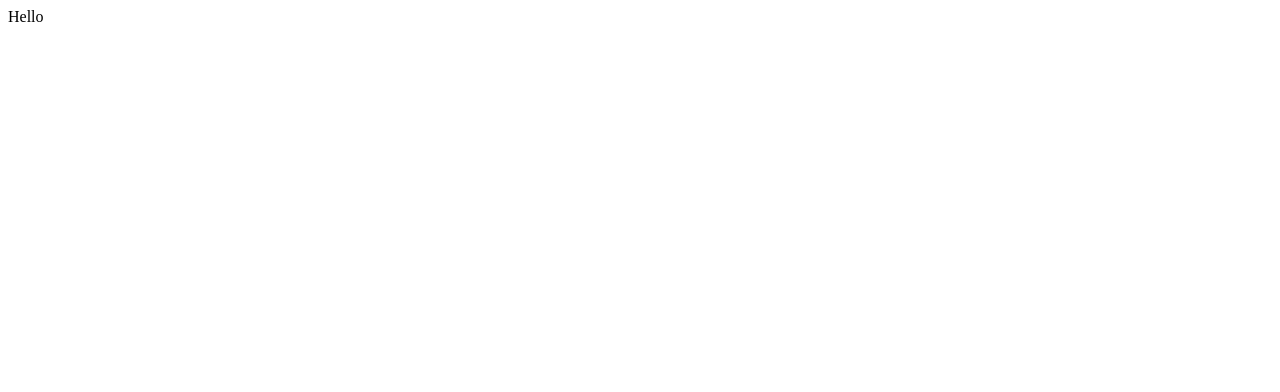
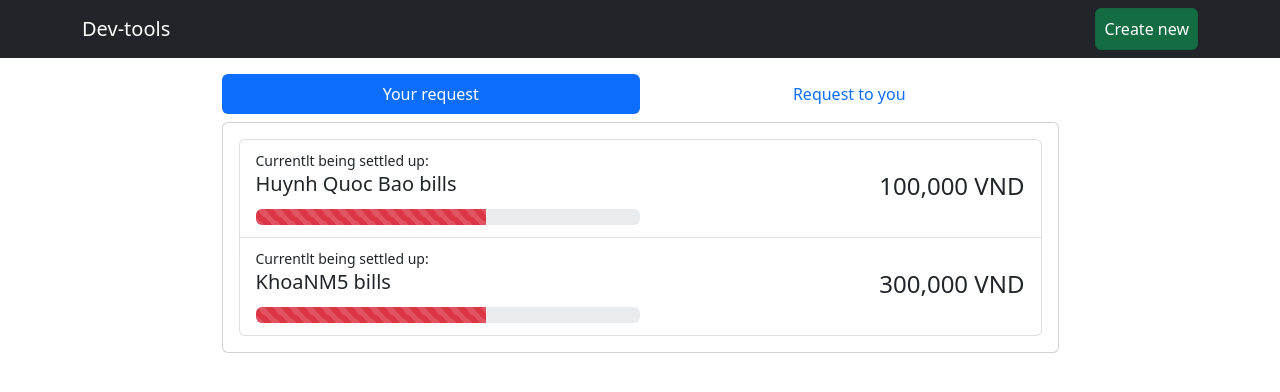
Before and after one commit to baohuynh0188/dev-tools, a React (Create React App) app: page /share-money in a window 1280 px wide. Shown: the top 392 px of the page. Built offline with nearby package versions, Linux system fonts and the light colour scheme.

Commit message:
create ReleaseTagsPage.tsx

```diff
--- a/src/App.tsx
+++ b/src/App.tsx
@@ -1,10 +1,14 @@
 import React from 'react';
+import { Route, Routes } from 'react-router-dom';
+import router from './router';
 
-const App = () => {
+const App = (): JSX.Element => {
   return (
-    <div className="App">
-      Hello
-    </div>
+    <Routes>
+      {router.map(({ path, element }, index) => (
+        <Route key={index} path={path} element={element} />
+      ))}
+    </Routes>
   );
 }
 
--- /dev/null
+++ b/src/components/Navbar.tsx
@@ -0,0 +1,35 @@
+import React from "react";
+import { Button, Nav } from "react-bootstrap";
+
+const Navbar = (): JSX.Element => {
+  return (
+    <Nav className="navbar navbar-expand-lg navbar-dark bg-dark">
+      <div className="container">
+        <span className="navbar-brand">
+          Dev-tools
+        </span>
+        <Button
+          className="navbar-toggler"
+          data-bs-toggle="collapse"
+          data-bs-target="#navbarSupportedContent"
+          aria-controls="navbarSupportedContent"
+          aria-expanded="false"
+          aria-label="Toggle navigation"
+        >
+          <span className="navbar-toggler-icon"></span>
+        </Button>
+        <div className="collapse navbar-collapse" id="navbarSupportedContent">
+          <ul className="navbar-nav ms-auto mb-2 mb-lg-0">
+            <li className="nav-item">
+              <Button variant="success" className="nav-link active">
+                Create new
+              </Button>
+            </li>
+          </ul>
+        </div>
+      </div>
+    </Nav>
+  );
+};
+
+export default Navbar;
--- /dev/null
+++ b/src/components/Tabs.tsx
@@ -0,0 +1,17 @@
+import React from "react";
+
+interface ITabs {
+    children: React.ReactNode,
+}
+
+const Tabs = ({
+    children,
+}: ITabs): JSX.Element => {
+  return (
+    <nav className="nav nav-pills nav-justified">
+      {children}
+    </nav>
+  );
+};
+
+export default Tabs;
--- /dev/null
+++ b/src/data/bills.ts
@@ -0,0 +1,38 @@
+export const bills = [
+    {
+        id: 312312312,
+        title: "Huynh Quoc Bao bills",
+        totalAmount: 100000,
+        host: {
+            id: 3453453,
+            name: "BaoHQ",
+            email: "fdsf@gmail.com",
+        },
+        members: [
+            {
+                id: 112121,
+                name: "Dung",
+                email: "dung@gmail.com",
+                status: 0
+            }
+        ],
+    },
+    {
+        id: 3123123143432,
+        title: "KhoaNM5 bills",
+        totalAmount: 300000,
+        host: {
+            id: 3453453,
+            name: "BaoHQ",
+            email: "fdsf@gmail.com",
+        },
+        members: [
+            {
+                id: 112121,
+                name: "Thien",
+                email: "thien@gmail.com",
+                status: 0
+            }
+        ],
+    },
+];
--- a/src/index.tsx
+++ b/src/index.tsx
@@ -1,12 +1,17 @@
-import React from 'react';
-import ReactDOM from 'react-dom/client';
-import App from './App';
+import React from "react";
+import ReactDOM from "react-dom/client";
+import "bootstrap/dist/css/bootstrap.min.css";
+import "bootstrap/dist/js/bootstrap.min.js";
+import App from "./App";
+import { BrowserRouter } from "react-router-dom";
 
 const root = ReactDOM.createRoot(
-  document.getElementById('root') as HTMLElement
+  document.getElementById("root") as HTMLElement
 );
 root.render(
-  <React.StrictMode>
-    <App />
-  </React.StrictMode>
+  <BrowserRouter>
+    <React.StrictMode>
+      <App />
+    </React.StrictMode>
+  </BrowserRouter>
 );
--- /dev/null
+++ b/src/layouts/Layout.tsx
@@ -0,0 +1,22 @@
+import React, { Fragment } from 'react'
+import { Container, Row } from 'react-bootstrap'
+import Navbar from '../components/Navbar'
+
+const Layout = ({ children }: any): JSX.Element => {
+  return (
+    <Fragment>
+    <Navbar />
+    <Container>
+      <Row>
+        <div className="d-flex justify-content-center">
+          <div className="w-75 m-3">
+            {children}
+          </div>
+        </div>
+      </Row>
+    </Container>
+  </Fragment>
+  )
+}
+
+export default Layout
--- /dev/null
+++ b/src/pages/releasetags/ReleaseTagsPage.tsx
@@ -0,0 +1,40 @@
+import React from "react";
+import { Button, Card, Form } from "react-bootstrap";
+import Layout from "../../layouts/Layout";
+
+const ReleaseTagsPage = (): JSX.Element => {
+
+  const handleSubmit = async (event: any): Promise<void> => {
+    event.preventDefault();
+    const content: string = event?.target[0]?.value || "";
+    const convertedText = content.trim().replace(/\s-\s|-\s/g, "").replace(/\n|\r/g, " ");
+    const result: string = `npm install --save-exact ${convertedText}`;
+    try {
+      await navigator.clipboard.writeText(result);
+      console.log("Copy success");
+    } catch (err) {
+      console.error(err);
+    }
+  };
+
+  return (
+    <Layout>
+      <Card className="mt-2">
+        <Card.Body>
+          <Form onSubmit={handleSubmit}>
+            <Form.Group
+              className="mb-3"
+              controlId="releasetags"
+            >
+              <Form.Label>Paste your release tags version</Form.Label>
+              <Form.Control as="textarea" rows={15} />
+            </Form.Group>
+            <Button className="float-end" variant="success" type="submit">Copy to clipboard</Button>
+          </Form>
+        </Card.Body>
+      </Card>
+    </Layout>
+  );
+};
+
+export default ReleaseTagsPage;
--- /dev/null
+++ b/src/pages/sharemoney/HomePage.tsx
@@ -0,0 +1,50 @@
+import React from "react";
+import { Button, Card, ListGroup, ProgressBar } from "react-bootstrap";
+import { useNavigate } from "react-router-dom";
+import Tabs from "../../components/Tabs";
+import { bills } from "../../data/bills";
+import Layout from "../../layouts/Layout";
+
+const HomePage = (): JSX.Element => {
+  const navigate = useNavigate();
+
+  const renderListBills = (): JSX.Element => {
+    return (
+      <ListGroup>
+        {bills.map((item) => {
+          const { id, title, totalAmount } = item;
+          return (
+            <ListGroup.Item
+              as="li"
+              className="list-group-item list-group-item-action"
+              onClick={() => navigate(`/bill/${id}`)}
+            >
+              <small>Currentlt being settled up:</small>
+              <div className="d-flex w-100 justify-content-between">
+                <h5 className="mb-1">{title}</h5>
+                <h4>{`${totalAmount.toLocaleString("en-US")} VND`}</h4>
+              </div>
+              <div className="mb-1 w-50">
+                <ProgressBar striped variant="danger" now={60} />
+              </div>
+            </ListGroup.Item>
+          );
+        })}
+      </ListGroup>
+    );
+  };
+
+  return (
+    <Layout>
+      <Tabs>
+        <Button className="nav-link active">Your request</Button>
+        <Button className="nav-link">Request to you</Button>
+      </Tabs>
+      <Card className="mt-2">
+        <Card.Body>{renderListBills()}</Card.Body>
+      </Card>
+    </Layout>
+  );
+};
+
+export default HomePage;
--- /dev/null
+++ b/src/pages/sharemoney/SplitBillPage.tsx
@@ -0,0 +1,24 @@
+import React from "react";
+import { Card } from "react-bootstrap";
+import Layout from "../../layouts/Layout";
+
+const SplitBillPage = (): JSX.Element => {
+  return (
+    <Layout>
+      <Card className="mt-2">
+        <Card.Header as="h5">
+          <div className="d-flex w-100 text-center justify-content-between">
+            <h5 className="mb-1">dfdsfdsfd</h5>
+            <h4>{`31233123 VND`}</h4>
+          </div>
+        </Card.Header>
+        <Card.Body>
+          <Card.Title>dadasd</Card.Title>
+          {"Sfsdf"}
+        </Card.Body>
+      </Card>
+    </Layout>
+  );
+};
+
+export default SplitBillPage;
--- /dev/null
+++ b/src/router.tsx
@@ -0,0 +1,29 @@
+import ReleaseTagsPage from "./pages/releasetags/ReleaseTagsPage";
+import HomePage from "./pages/sharemoney/HomePage";
+import SplitBillPage from "./pages/sharemoney/SplitBillPage";
+
+interface IRouter {
+    path: string;
+    element: JSX.Element;
+  }
+
+  const router: IRouter[] = [
+    // {
+    //   path: '*',
+    //   element: <NotFoundPage />,
+    // },
+    {
+      path: '/',
+      element: <ReleaseTagsPage />,
+    },
+    {
+      path: '/share-money',
+      element: <HomePage />,
+    },
+    {
+      path: '/share-money/bill/:id',
+      element: <SplitBillPage />,
+    },
+  ];
+
+  export default router;
```
Also changed, not shown: package.json (+13 -7 lines), src/components/ModalOverlay.tsx (added, +52 -0 lines), 1 other file (tests, documents, lock files or other folders).
